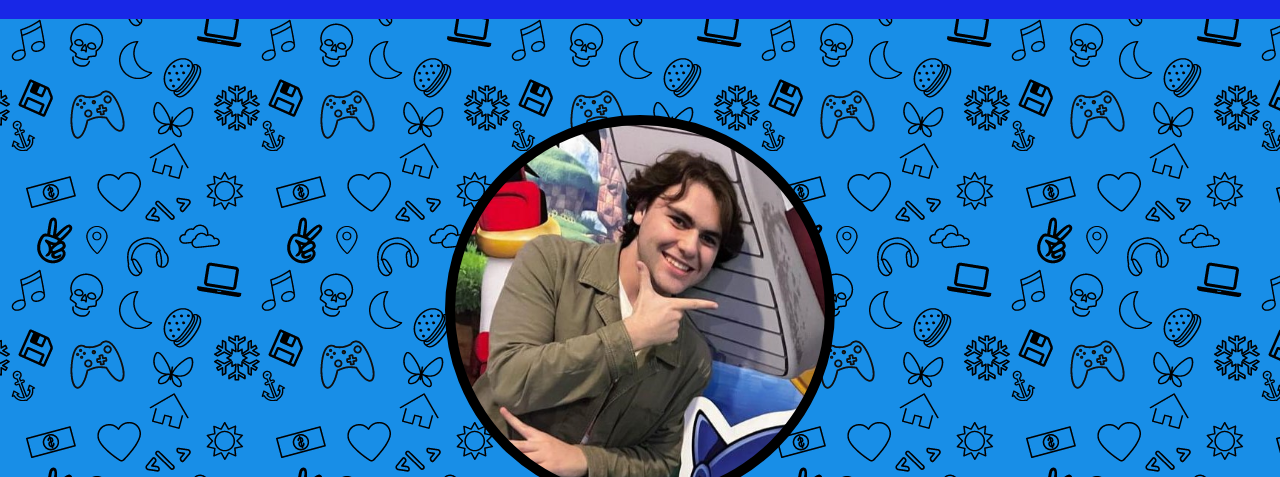
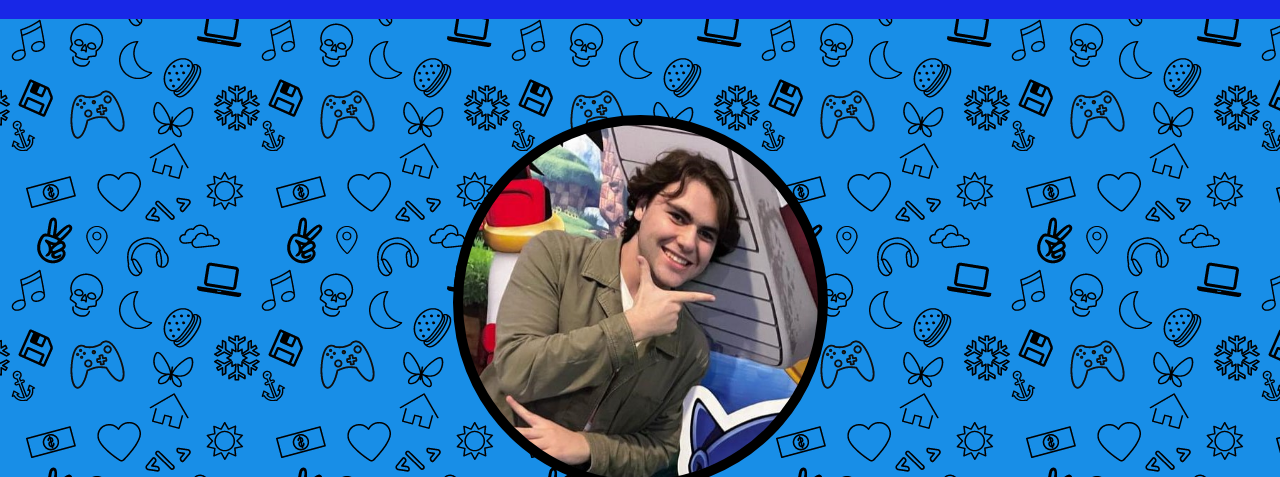
Before and after one commit to pauljs2/pauljs2.github.io, a plain HTML site: page index.html in a window 1280 px wide. Shown: the part 85-562 px from the top of the page. Drawn offline with nearby package versions, Linux system fonts and the light colour scheme.

Commit message:
ACTUALLY fix

```diff
--- a/index.html
+++ b/index.html
@@ -16,7 +16,7 @@
         <!-- Core theme CSS-->
         <link href="css/styles.css" rel="stylesheet" />
     </head>
-    <body id="page-top" style="overflow-x: hidden">
+    <body id="page-top">
         <!-- Navigation-->
         <nav class="navbar navbar-expand-lg bg-secondary text-uppercase fixed-top" id="mainNav">
             <div class="container">
@@ -39,7 +39,7 @@
             <div class="container d-flex align-items-center flex-column">
                 <!-- Masthead Avatar Image-->
                 <div class="circle-border">
-                <img class="img" src="assets/img/portfolio/pual2.jpg" alt="Paul Photo" style="width:380px;height:380px;" id="circle-image"/>
+                <img class="img" src="assets/img/portfolio/pual2.jpg" alt="Paul Photo" style="width:365px;height:365px;" id="circle-image"/>
                 </div>
                 <!-- Masthead Heading-->
                 <h1 class="masthead-heading text-uppercase mb-0 trans-box">Hello, my name is Paul!!</h1>
```
